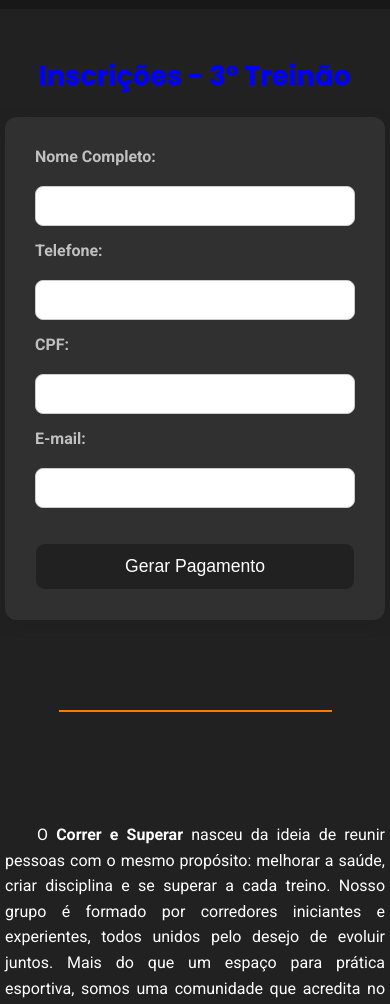
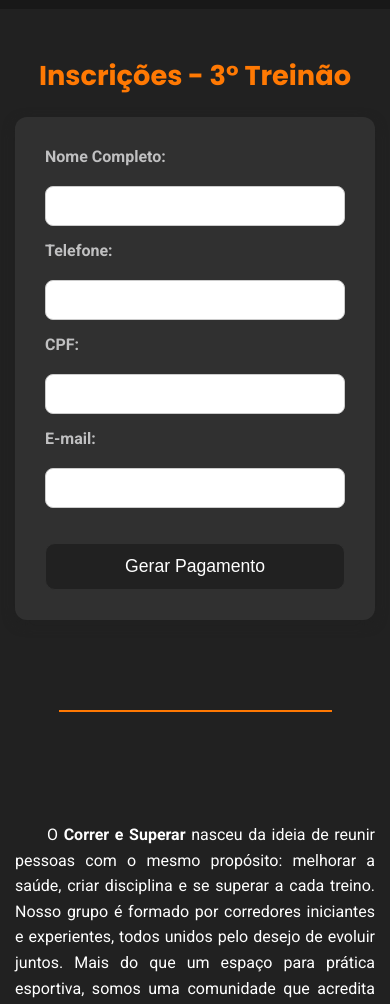
Before and after one commit to vitorneves-web/correresuperar, a plain HTML site: page index.html in a window 390 px wide. Shown: the part 89-1093 px from the top of the page. Drawn offline with nearby package versions, Linux system fonts and the light colour scheme.

Commit message:
mensagem

```diff
--- a/responsivo.css
+++ b/responsivo.css
@@ -30,7 +30,7 @@
         justify-content: center;
         align-items: center;
         flex-direction: column;
-        max-width: 380px;
+        max-width: 360px;
         margin: auto;
         padding: 40px 0px;
         padding-top: 144px;
@@ -39,7 +39,7 @@
     section.inscricoes h1 {
         padding-bottom: 20px;
         font-size: 1.7rem;
-        color: blue;
+        color: var(--corLaranja);
     }
 
     .inscricoes > .interface {
@@ -97,7 +97,7 @@
         align-items: center;
         flex-direction: column;
         margin: auto;
-        max-width: 380px;
+        max-width: 360px;
     }
 
     section.pixBox h3 {
@@ -176,7 +176,7 @@
 
     /* Estilo do Sobre nós */
     .sobre-nos .sobre-nos-txt {
-        max-width: 380px;
+        max-width: 360px;
         padding: 0 0 60px 0;
     }
 
@@ -202,20 +202,20 @@
     }
 
     .sobre-nos .sobre-nos-txt {
-        max-width: 380px;
+        max-width: 360px;
         padding: 0 0 60px 0;
     }
 
     .sobre-nos p {
         text-align: justify;
         line-height: 1.6;
-        max-width: 380px;
+        max-width: 360px;
         text-indent: 2rem;
         padding-top: 24px;
     }
 
     .sobre-nos > .interface img {
-        max-width: 380px;
+        max-width: 360px;
     }
 
 
```
